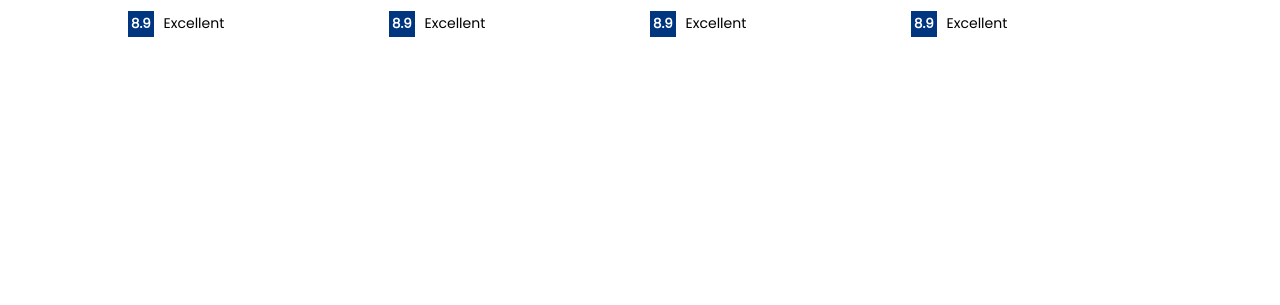
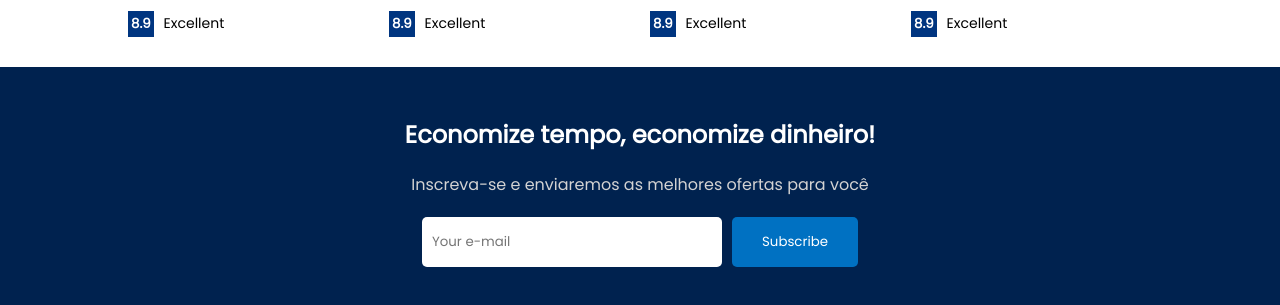
Before and after one commit to mateuskonige/react-booking-app, a React (Vite) app: page / in a window 1280 px wide. Shown: the part 1391-1696 px from the top of the page. Before the commit the page ends 1428 px from the top, so only its background shows below. Built offline with nearby package versions, Linux system fonts and the light colour scheme.

Commit message:
mailList

```diff
--- /dev/null
+++ b/src/components/mailList/MailList.jsx
@@ -0,0 +1,16 @@
+import "./mailList.css"
+
+function MailList() {
+  return (
+    <div className="mail">
+      <h1 className="mailTitle">Economize tempo, economize dinheiro!</h1>
+      <div className="mailDesc">Inscreva-se e enviaremos as melhores ofertas para você</div>
+      <div className="mailInputContainer">
+        <input type="text" placeholder="Your e-mail" />
+        <button>Subscribe</button>
+      </div>
+    </div>
+  )
+}
+
+export default MailList
--- /dev/null
+++ b/src/components/mailList/mailList.css
@@ -0,0 +1,39 @@
+.mail {
+  width: 100%;
+  background-color: rgb(0, 34, 79);
+  padding: 50px 0px;
+  display: flex;
+  flex-direction: column;
+  align-items: center;
+  gap: 20px;
+}
+
+.mailTitle {
+  color: white;
+  font-size: 24px;
+}
+
+.mailDesc {
+  color:lightgray;
+}
+
+.mailInputContainer>input {
+  width: 300px;
+  height: 50px;
+  padding: 10px;
+  border: none;
+  margin-right: 10px;
+  border-radius: 5px;
+
+}
+
+.mailInputContainer>button {
+  height: 50px;
+  padding: 0 30px;
+  background-color: #0071c2;
+  color: white;
+  font-weight: 500;
+  border: none;
+  border-radius: 5px;
+  cursor: pointer;
+}
--- a/src/pages/home/Home.jsx
+++ b/src/pages/home/Home.jsx
@@ -1,6 +1,7 @@
 import Featured from '../../components/featured/Featured'
 import FeaturedProperties from '../../components/featuredProperties/FeaturedProperties'
 import Header from '../../components/header/Header'
+import MailList from '../../components/mailList/MailList'
 import Navbar from '../../components/navbar/Navbar'
 import PropertyList from '../../components/propertyList/PropertyList'
 import './home.css'
@@ -16,6 +17,7 @@ const Home = () => {
         <PropertyList />
         <h1 className='homeTitle'>Homes guests love</h1>
         <FeaturedProperties />
+        <MailList />
       </div>
     </div>
   )
```
